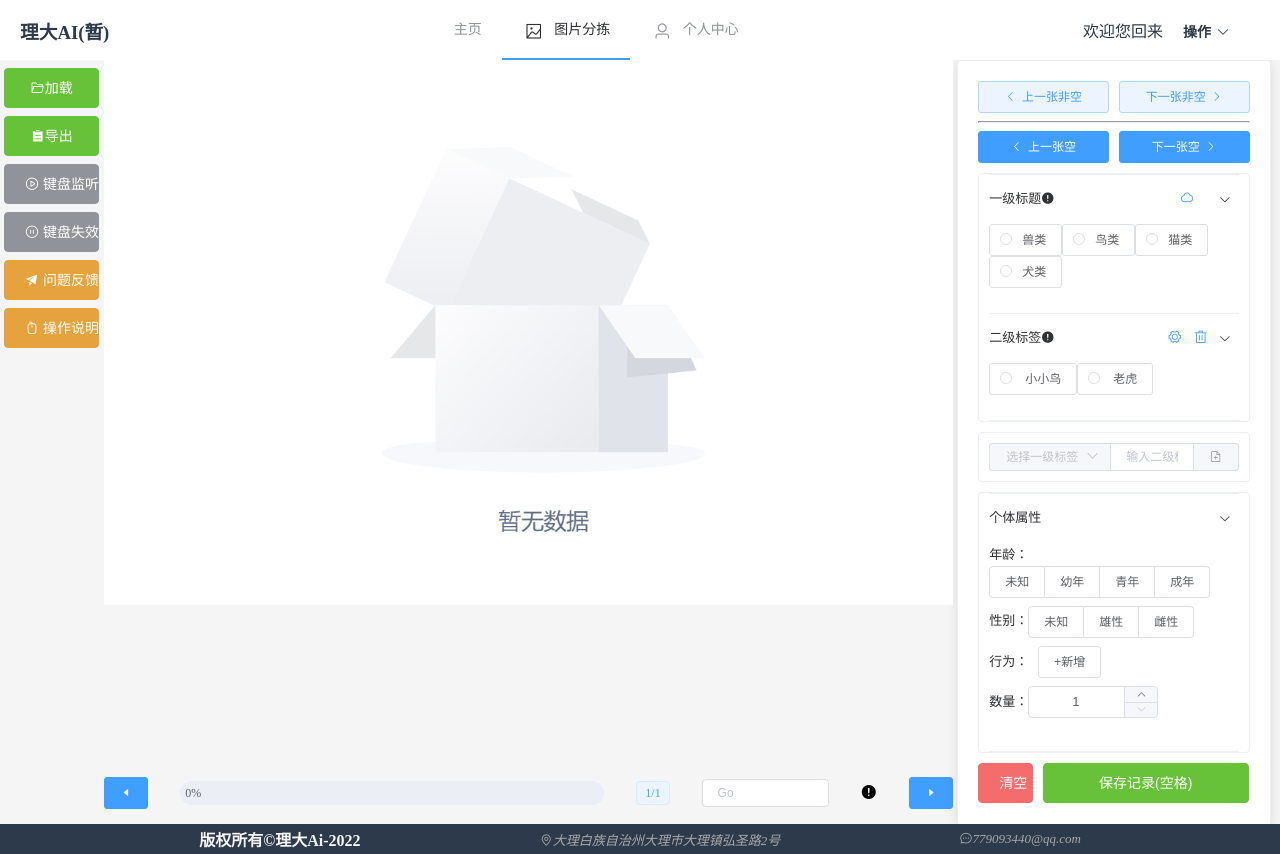
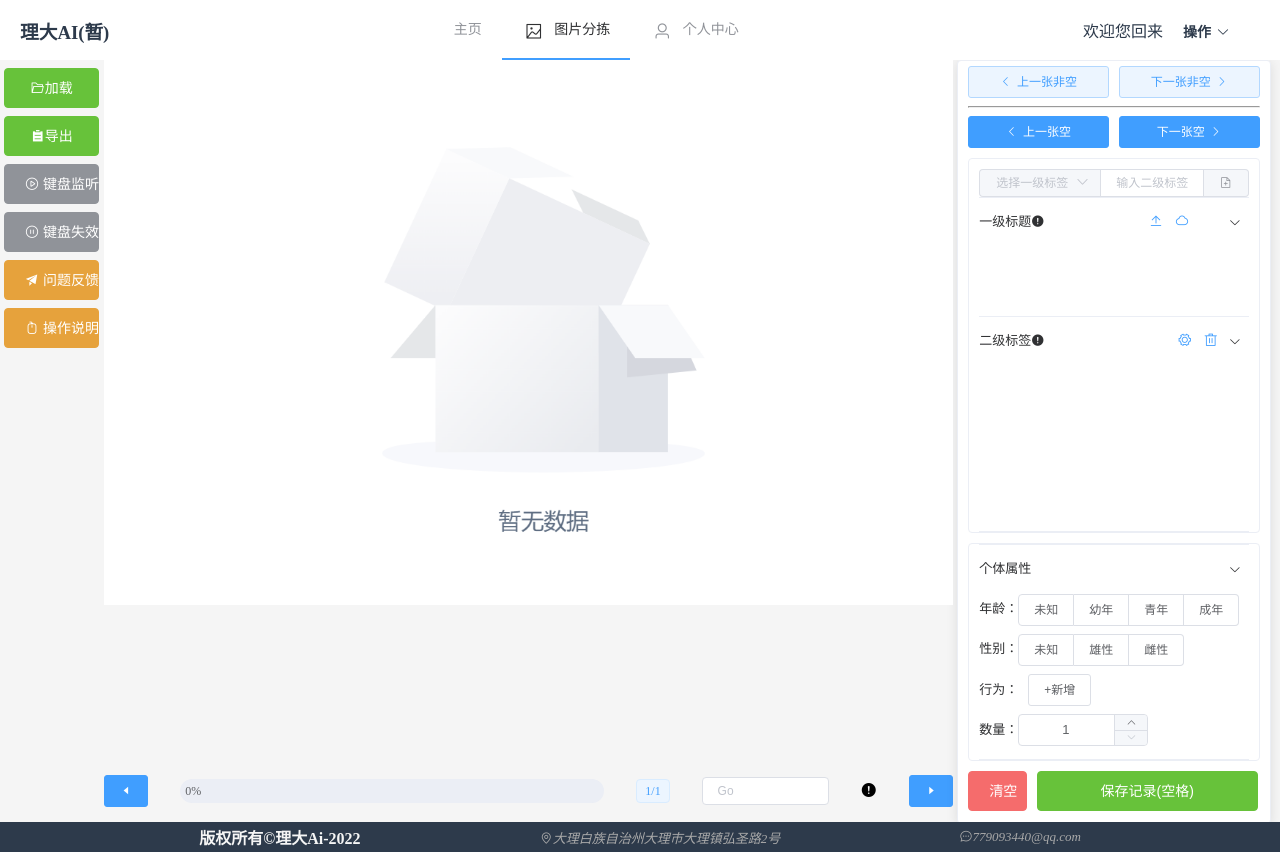
Before and after one commit to dlucs2022/dlu, a Vue app: page /#/layout/image_classification in a window 1280 px wide. Built offline with nearby package versions, Linux system fonts and the light colour scheme.

Commit message:
新增导入标签功能和标签栏无限滚动

```diff
--- a/src/views/image_classification/index.vue
+++ b/src/views/image_classification/index.vue
@@ -234,6 +234,8 @@
                     <el-button class="tool_left_button" type="info" @click="keyDownReview"><i class="el-icon-video-pause"></i> 键盘失效</el-button>
                     <el-button class="tool_left_button" type="warning" @click="feedback_dialogVisible = true"><i class="el-icon-s-promotion"></i> 问题反馈</el-button>
                     <el-button class="tool_left_button" type="warning" @click="explain_dialogVisible = true"><i class="el-icon-mouse"></i> 操作说明</el-button>
+                    <input id="upload_csv" accept=".csv" type="file" name="file" ref="upload_csv_input"
+                    tabindex="-1" style="display: none;" @change.stop="selectCsv($event)" >
                 </div>
                 <div class="carouse">
                     <el-carousel :initial-index="0" @change="imgChange"
@@ -300,7 +302,7 @@
             </div>
             <div class="image_classification_right">
                 <!-- 右边的整体卡片 -->
-                <el-card class="box-card card_right">
+                <el-card class="box-card card_right" body-style="padding:5px 10px 10px 10px ">
                     <!-- 非空翻页与空翻页 -->
                     <div class="text item">
                         <div class="handle_no_empty">
@@ -315,62 +317,7 @@
                         </div>
                     </div>
                     <!-- 两个标题选择卡片 -->
-                    <el-card class="box-card" shadow="hover" body-style="padding:0px 10px 0px 10px" style="margin:10px 0px 10px 0px">
-                        <el-collapse v-model="activeNames_f_and_c_labels" >
-                            <el-collapse-item  name="1">
-                                <template slot="title">
-                                    一级标题
-                                    <div class="el-collapse-item-buttons_f">
-                                        <el-button type="text" size="medium" @click.stop.prevent=downLoad_Sec_Label()
-                                            icon="el-icon-cloudy"  class="el-collapse-item-button">
-                                        </el-button>
-                                    </div>
-                                    <el-popover
-                                        placement="top-start"
-                                        title="提示"
-                                        width="200"
-                                        trigger="hover"
-                                        content="再次点击后取消当前一级标签的选择">
-                                        <i slot="reference" class="el-icon-warning"></i>
-                                    </el-popover>
-                                </template>
-                                <!-- 一级标题的按钮组-->
-                                <el-radio v-model="current_label.label_f_current" size="small" border @change="radio1Change" style="margin-left:0px;margin-right:0px"
-                                    v-for="(item,index) in label_f" :key="index" :label="item"  @click.native.prevent="handleRadioClick_f(item)" >
-                                </el-radio>
-
-                            </el-collapse-item>
-                            <el-collapse-item  name="2" style="position:relative">
-                                <template slot="title">
-                                    二级标签
-                                    <!-- 三个小按钮 -->
-                                    <div class="el-collapse-item-buttons">
-                                        <el-button type="text" size="medium" @click.stop.prevent=setting_Sec_Label() @click="dialogVisible_setting_bind = true"
-                                        icon="el-icon-setting"  class="el-collapse-item-button"> </el-button>
-                                        <el-button type="text" size="medium" @click.stop.prevent=setting_Sec_Label() @click="dialogVisible_setting_del = true"
-                                        icon="el-icon-delete"  class="el-collapse-item-button"></el-button>
-                                    </div>
-                                    <el-popover
-                                        placement="top-start"
-                                        title="提示"
-                                        width="200"
-                                        trigger="hover"
-                                        content="选择二级标签后会自动选择一级标签">
-                                        <i slot="reference" class="el-icon-warning"></i>
-                                    </el-popover>
-                                </template>
-                                <div>
-                                    <el-radio v-model="current_label.label_c_current" size="small" border
-                                        style="margin-left:0px;margin-right:0px" v-for="(item,index) in label_c" :key="index" @change="radio_c_change"
-                                        :label="item.children" :disabled="judge_disabled(item)" >
-                                    {{item.children}} <span style="color:white;background-color: #409EFF;">{{(item.keyValue.toString()==''||item.keyValue.toString()==null)?'':'['+item.keyValue+']'}}</span>
-                                    </el-radio>
-                                </div>
-                            </el-collapse-item>
-                        </el-collapse>
-                    </el-card>
-                    <!-- 新增标签的卡片 -->
-                    <el-card class="box-card" shadow="hover" style="margin:10px 0px 10px 0px" body-style="padding:10px 10px 10px 10px">
+                    <el-card class="box-card" shadow="hover" body-style="padding:10px 10px 0px 10px" style="margin:10px 0px 10px 0px">
                         <el-input placeholder="输入二级标签" v-model="add_label.add_label_c"
                             class="input-with-select add_label_c_input"
                             size="mini"
@@ -410,7 +357,69 @@
                                 <el-button slot="reference" icon="el-icon-document-add" size="mini" @click="add_a_label_c"></el-button>
                             </el-popover>
                         </el-input>
+                        <el-collapse v-model="activeNames_f_and_c_labels" >
+                            <el-collapse-item  name="1">
+                                <template slot="title">
+                                    一级标题
+                                    <div class="el-collapse-item-buttons_f">
+                                        <el-button type="text" size="medium" @click.stop.prevent="click_upload_csv"
+                                            icon="el-icon-upload2"  class="el-collapse-item-button">
+                                        </el-button>
+
+                                        <el-button type="text" size="medium" @click.stop.prevent=downLoad_Sec_Label()
+                                            icon="el-icon-cloudy"  class="el-collapse-item-button">
+                                        </el-button>
+                                    </div>
+                                    <el-popover
+                                        placement="top-start"
+                                        title="提示"
+                                        width="200"
+                                        trigger="hover"
+                                        content="再次点击后取消当前一级标签的选择">
+                                        <i slot="reference" class="el-icon-warning"></i>
+                                    </el-popover>
+                                </template>
+                                <!-- 一级标题的按钮组-->
+                                <el-scrollbar style="height: 8vh">
+                                    <el-radio v-model="current_label.label_f_current" size="small" border @change="radio1Change" style="margin-left:0px;margin-right:0px"
+                                        v-for="(item,index) in label_f" :key="index" :label="item"  @click.native.prevent="handleRadioClick_f(item)" >
+                                    </el-radio>
+                                </el-scrollbar>
+
+
+                            </el-collapse-item>
+                            <el-collapse-item  name="2" style="position:relative;">
+                                <template slot="title">
+                                    二级标签
+                                    <!-- 三个小按钮 -->
+                                    <div class="el-collapse-item-buttons">
+                                        <el-button type="text" size="medium" @click.stop.prevent=setting_Sec_Label() @click="dialogVisible_setting_bind = true"
+                                        icon="el-icon-setting"  class="el-collapse-item-button"> </el-button>
+                                        <el-button type="text" size="medium" @click.stop.prevent=setting_Sec_Label() @click="dialogVisible_setting_del = true"
+                                        icon="el-icon-delete"  class="el-collapse-item-button"></el-button>
+                                    </div>
+                                    <el-popover
+                                        placement="top-start"
+                                        title="提示"
+                                        width="200"
+                                        trigger="hover"
+                                        content="选择二级标签后会自动选择一级标签">
+                                        <i slot="reference" class="el-icon-warning"></i>
+                                    </el-popover>
+                                </template>
+                                <div>
+                                     <el-scrollbar style="height: 20vh">
+                                        <el-radio v-model="current_label.label_c_current" size="mini" border
+                                            style="margin-left:0px;margin-right:0px" v-for="(item,index) in label_c" :key="index" @change="radio_c_change"
+                                            :label="item.children" :disabled="judge_disabled(item)" >
+                                        {{item.children}} <span style="color:white;background-color: #409EFF;">{{(item.keyValue.toString()==''||item.keyValue.toString()==null)?'':'['+item.keyValue+']'}}</span>
+                                        </el-radio>
+                                    </el-scrollbar>
+                                </div>
+                            </el-collapse-item>
+                        </el-collapse>
                     </el-card>
+
                     <!-- 底部行为等卡片 -->
                     <div class="card_right_bottom">
                         <el-card class="box-card" shadow="hover" body-style="padding:0px 10px 0px 10px" style="margin:10px 0px 10px 0px" >
@@ -500,8 +509,8 @@ export default {
             available_key_value:[{index:0,val:false},{index:1,val:false},{index:2,val:false},{index:3,val:false},{index:4,val:false},{index:5,val:false},
                                 {index:6,val:false},{index:7,val:false},{index:8,val:false},{index:9,val:false}],
             keyArray:[false,false,false,false,false,false,false,false,false,false],        // 表示从0-9的按键是否已被占用
-            label_f:['兽类','鸟类','猫类','犬类'],
-            label_c:[{father:'鸟类',children:'小小鸟',keyValue:''},{father:'兽类',children:'老虎',keyValue:''}],     // 格式：[{father:‘鸟类’,children:‘小小鸟’,keyValue:''},{},{}...]
+            label_f:[],
+            label_c:[],     // 格式：[{father:‘鸟类’,children:‘小小鸟’,keyValue:''},{},{}...]
             label_age:['未知','幼年','青年','成年'],
             label_sex:['未知','雄性','雌性'],
             inputVisible: false,//添加新行为时的new tag是否可见
@@ -557,11 +566,12 @@ export default {
                             var data = this.current_data.find( a => a.csvId == this.current_data_model)
                             var index = this.csv_list.indexOf(data)
                             this.csv_list.splice(index,1)        //删除该记录
-                        }
-                        this.$message({
+                            this.$message({
                                 message: '删除成功！',
                                 type: 'success'
-                        });
+                            });
+                        }
+
                     }
                 })
             }
@@ -987,6 +997,56 @@ export default {
             }
 
         },
+        //上传CSV文件时的方法
+        selectCsv(event) {
+            //先选择时清空现有的还是新增
+            const that = this
+            let fileList = event.target.files
+            console.log(fileList);
+            //var input = document.getElementById("fileOutput");
+            // var input = document.querySelector('input[type = "file"]')
+            var file = fileList[0];
+            var reader = new FileReader();
+            var output;
+            reader.onload = function (e) {
+                var csvToText = e.target.result;
+                output = that.csvToJSON(csvToText);
+                console.log(output);
+            };
+            reader.readAsText(file);
+            event.preventDefault();
+        },
+        //csv文件转为对象数组的方法
+        csvToJSON(csv) {
+            var lines = csv.split("\n");
+            var result = [];
+            var headers;
+            headers = lines[0].split(",");
+
+            for (var i = 1; i < lines.length; i++) {
+                var obj = {};
+
+                if(lines[i] == undefined || lines[i].trim() == "") {
+                    continue;
+                }
+
+                var words = lines[i].split(",");
+                for(var j = 0; j < words.length; j++) {
+                    if(words[j].indexOf("\r") != -1){
+                        var reg1 = new RegExp("\r","g"); // 加'g'，删除字符串里所有的"a"
+                        words[j] = words[j].replace(reg1,"");
+                    }
+                    obj[headers[j].trim()] = words[j];
+                }
+                result.push(obj);
+            }
+            result.forEach(a => {
+                if(this.label_f.indexOf(a.tag1) == -1){   //如果现有的父标签数组里不含有这个父标签 则添加
+                    this.label_f.push(a.tag1)
+                }
+                this.label_c.push({father:a.tag1,children:a.tag2,keyValue:''})
+            })
+        },
         // 初始化加载图片
         selectPhoto(event){
                 let fileList = event.target.files
@@ -1018,6 +1078,10 @@ export default {
         // 点击了“上传文件”按钮
         click_upload(){
             this.$refs.upload_input.click()
+        },
+        //点击了上传csv标题组的按钮
+        click_upload_csv(){
+            this.$refs.upload_csv_input.click()
         },
         // 前一张图片（翻页组件中的）
         prev(){
@@ -1191,6 +1255,12 @@ export default {
 </script>
 
 <style>
+    .el-collapse-item__content{
+        padding-bottom: 5px;
+    }
+    .el-scrollbar__wrap {
+    overflow-x: hidden;
+    }
     .descriptions-div{
         height: 40px;
     }
@@ -1224,7 +1294,7 @@ export default {
     }
     .el-collapse-item-buttons_f{
         position:absolute;
-        right:85px;
+        right:90px;
     }
     .all{
         height: 100%;
--- a/vue.config.js
+++ b/vue.config.js
@@ -1,9 +1,9 @@
 module.exports = {
 	devServer: {
-		port: 80, // 端口号，如果端口被占用，会自动提升 1
-		open: false, // 启动服务自动打开浏览器
+		port: 8001, // 端口号，如果端口被占用，会自动提升 1
+		open: true, // 启动服务自动打开浏览器
 		https: false, // 协议
-		host: "0.0.0.0", // 主机名，也可以 127.0.0.1 或 做真机测试时候 0.0.0.0
+		host: "localhost", // 主机名，也可以 127.0.0.1 或 做真机测试时候 0.0.0.0
 	},
 	lintOnSave: false, // 是否关闭eslint语法检查，默认 true, 警告仅仅会被输出到命令行，且不会使得编译失败。
 	outputDir: "dist", // 默认是 dist ,存放打包文件的目录,
```
